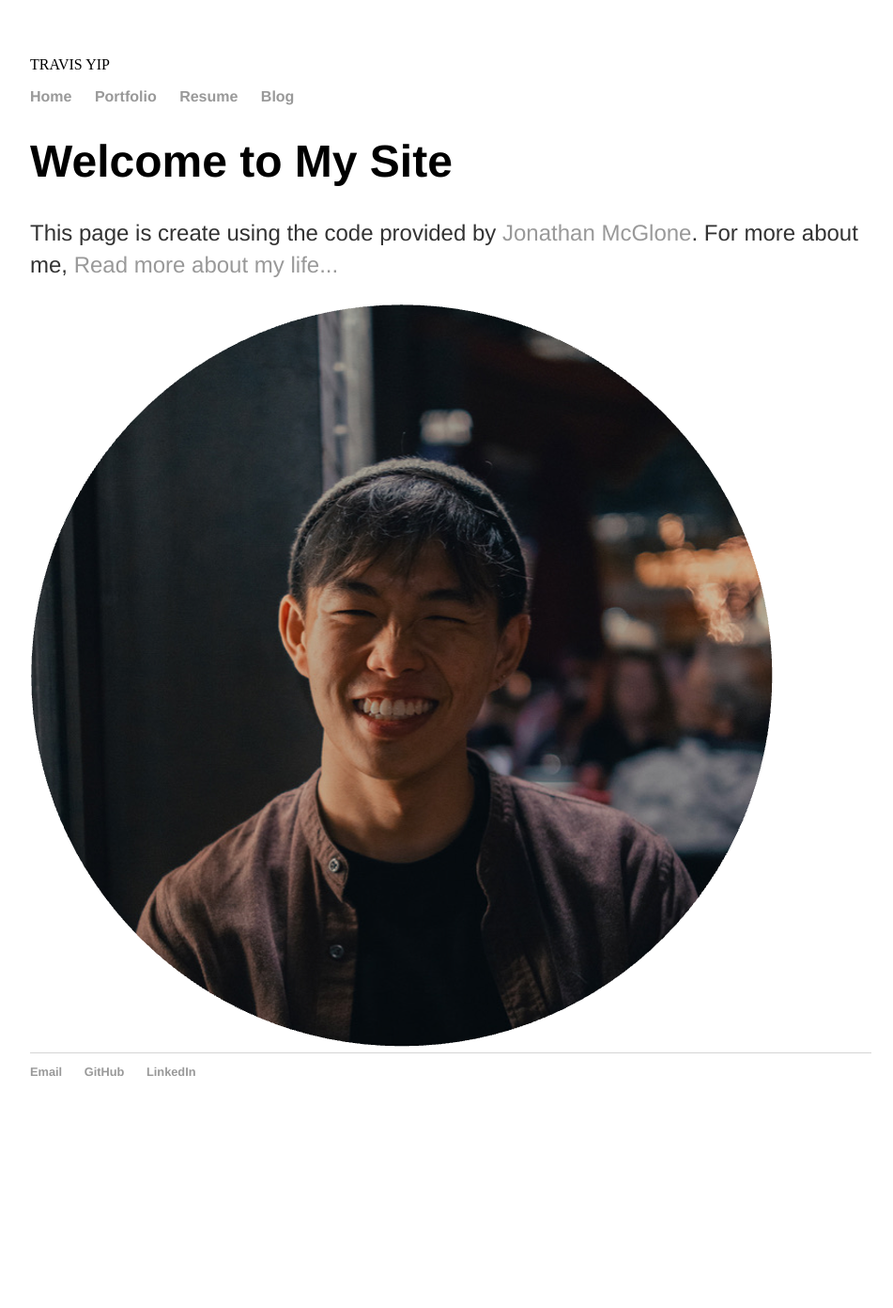
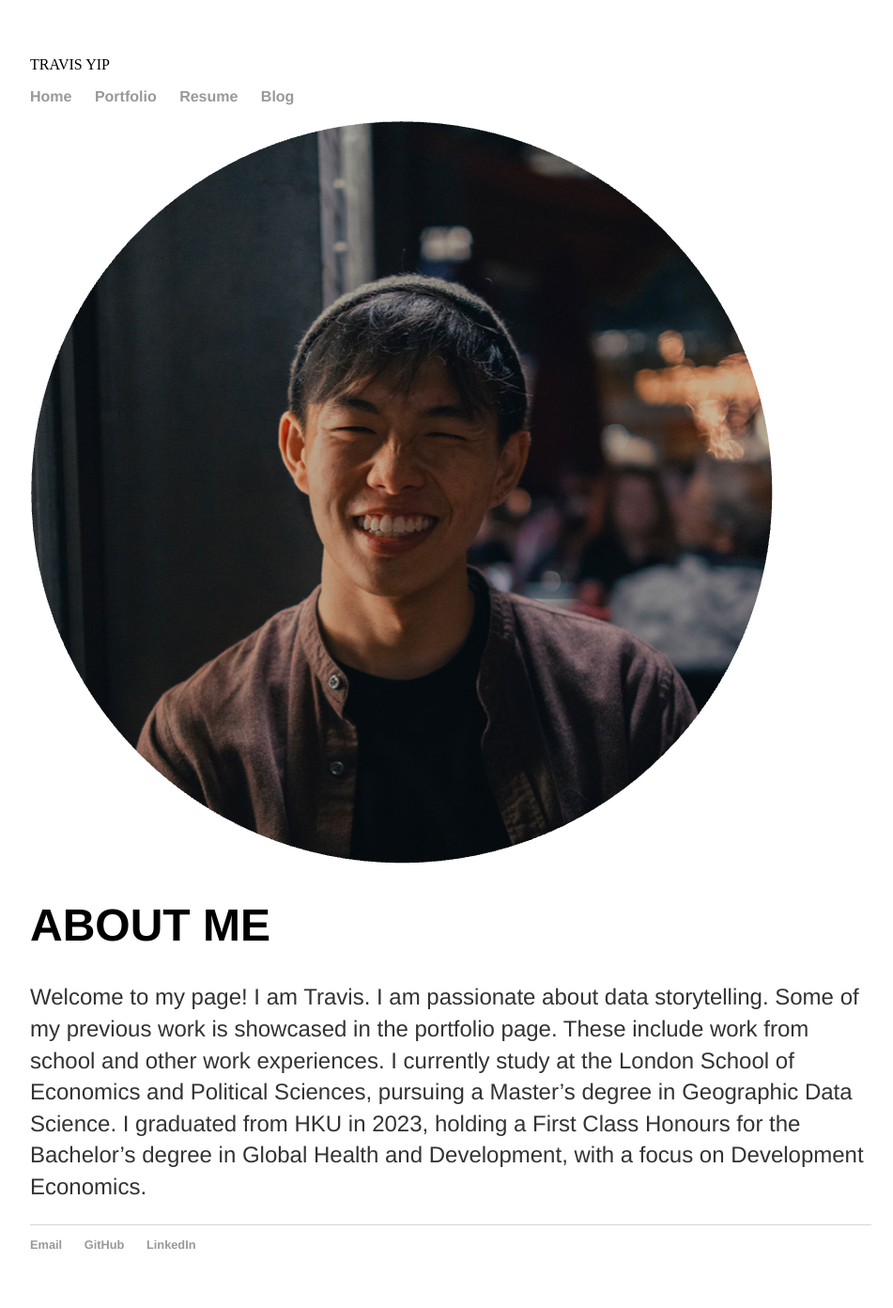
Before and after one commit to cwtravisyip/cwtravisyip.github.io, a Jekyll site: the page built from index.html, in a window 1280 px wide. Shown: the whole page at 94% size, without its empty margins (160-1111 px from the left). Built offline with Jekyll 4.4.1, drawn with Linux system fonts in a browser that asks for light colours; before the commit the page ends 1208 px from its top, so only the background shows below that.

Commit message:
Update home page

```diff
--- a/index.html
+++ b/index.html
@@ -2,8 +2,17 @@
 layout: default
 title: Travis Yip
 ---
-<div class="textchunk">
-	<h1>Welcome to My Site</h1>
-	<p>This page is create using the code provided by <a href="https://jmcglone.com/guides/github-pages/">Jonathan McGlone</a>. For more about me, <a href="/about">Read more about my life...</a></p>
-	<img src="/images/profile_pic.png" alt="Travis Yip">
-</div><!-- /.textchunk -->
+<div class="content">
+	<div class="row">
+		<div class="col">
+			<img src="/images/profile_pic.png" alt="Travis Yip">
+		</div>
+		<div class="col">
+			<h1>ABOUT ME</h1>
+			<p>
+				Welcome to my page! I am Travis. I am passionate about data storytelling. Some of my previous work is showcased in the portfolio page. These include work from school and other work experiences.
+				I currently study at the London School of Economics and Political Sciences, pursuing a Master’s degree in Geographic Data Science. I graduated from HKU in 2023, holding a First Class Honours for the Bachelor’s degree in Global Health and Development, with a focus on Development Economics.
+			</p>
+		</div>
+	</div>
+</div><!-- /.content -->
```
